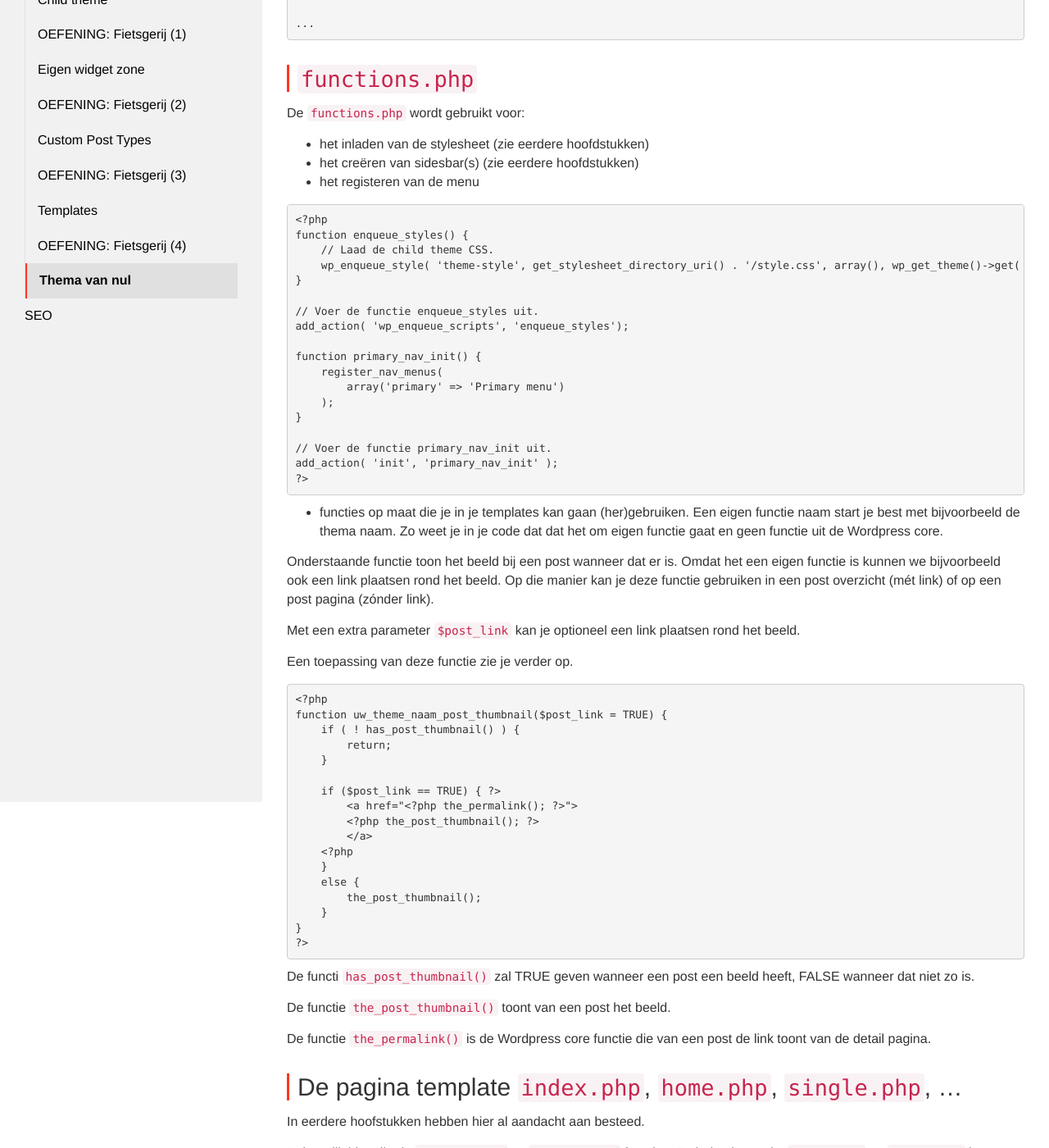
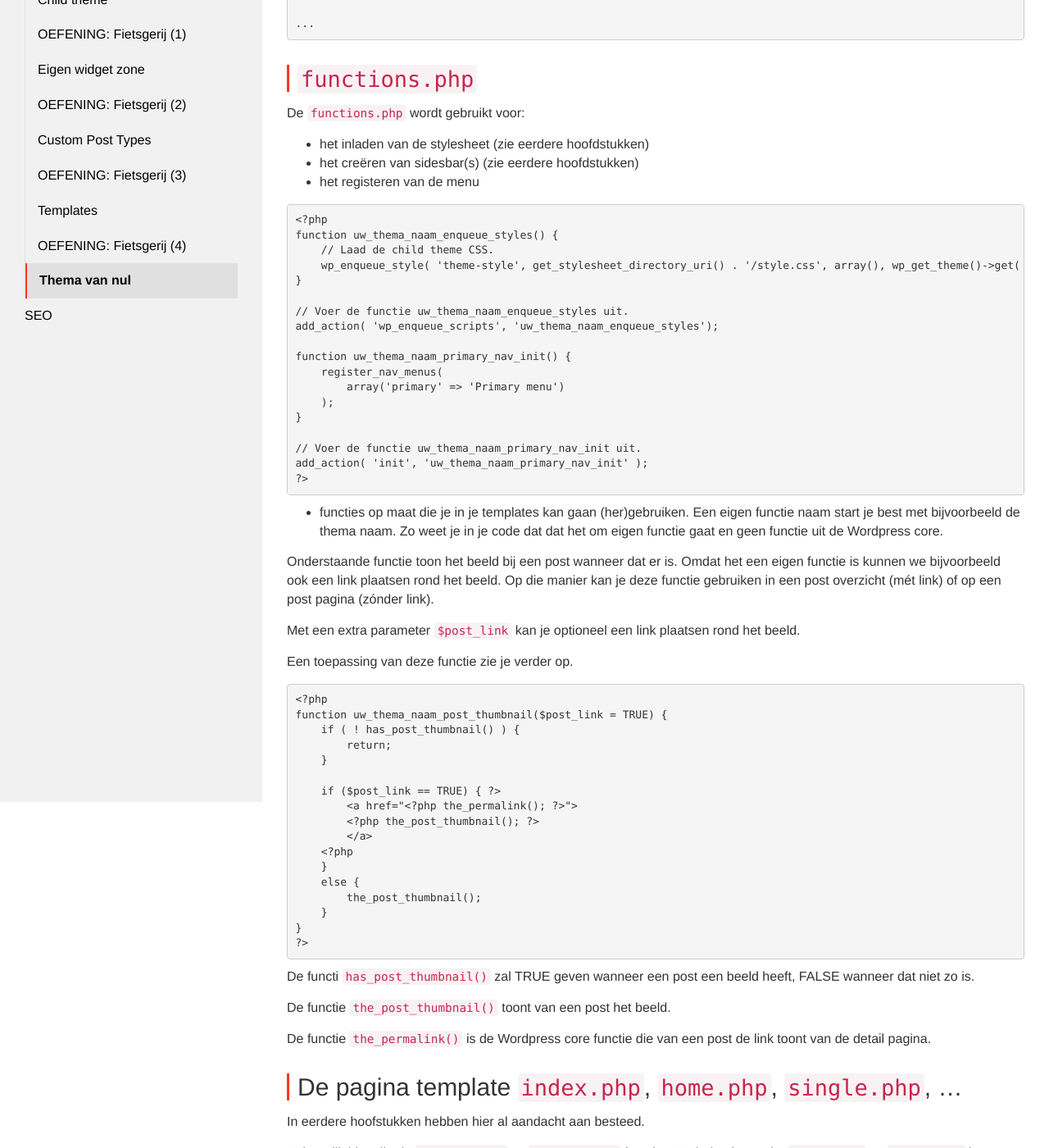
Before and after one commit to Syntra-Brussel/dynamische-webtechnieken, a Jekyll site: the page built from wordpress/thema-van-nul.md, in a window 1280 px wide and 1400 px high, scrolled down 522 px. Shown: the whole window at 82% size. Built offline with Jekyll 4.4.1, drawn with Linux system fonts in a browser that asks for light colours; nearby versions of some CDN libraries; a script that is not in the unit is left out.

Commit message:
Update thema-van-nul.md

```diff
--- a/wordpress/thema-van-nul.md
+++ b/wordpress/thema-van-nul.md
@@ -37,22 +37,22 @@ De <code>functions.php</code> wordt gebruikt voor:
 
 <pre>
 &lt;?php
-function enqueue_styles() {
+function uw_thema_naam_enqueue_styles() {
     // Laad de child theme CSS.
     wp_enqueue_style( 'theme-style', get_stylesheet_directory_uri() . '/style.css', array(), wp_get_theme()->get( 'Version' ) );
 }
 
-// Voer de functie enqueue_styles uit.
-add_action( 'wp_enqueue_scripts', 'enqueue_styles');
+// Voer de functie uw_thema_naam_enqueue_styles uit.
+add_action( 'wp_enqueue_scripts', 'uw_thema_naam_enqueue_styles');
 
-function primary_nav_init() {
+function uw_thema_naam_primary_nav_init() {
     register_nav_menus(
         array('primary' => 'Primary menu')
     );
 }
 
-// Voer de functie primary_nav_init uit.
-add_action( 'init', 'primary_nav_init' );
+// Voer de functie uw_thema_naam_primary_nav_init uit.
+add_action( 'init', 'uw_thema_naam_primary_nav_init' );
 ?&gt;
 </pre>
 
@@ -66,7 +66,7 @@ Een toepassing van deze functie zie je verder op.
 
 <pre>
 &lt;?php
-function uw_theme_naam_post_thumbnail($post_link = TRUE) {
+function uw_thema_naam_post_thumbnail($post_link = TRUE) {
     if ( ! has_post_thumbnail() ) {
         return;
     }
```
